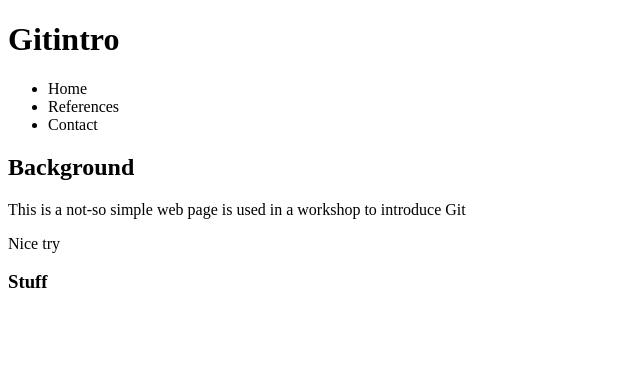
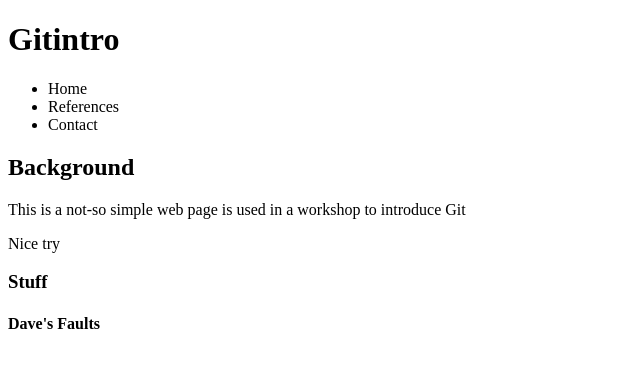
Before and after one commit to csulb-cecs/gitintro, a plain HTML site: page index.html in a window 1280 px wide. Shown: the whole page, without its empty margins (0-640 px from the left). Drawn offline with Linux system fonts and the light colour scheme.

Commit message:
Add a conflict for demo

```diff
--- a/index.html
+++ b/index.html
@@ -23,6 +23,8 @@
       <p>Nice try</p>
 
       <h3>Stuff</h3>
+
+      <h4>Dave's Faults</h4>
     </main>
   </body>
 </html>
```
